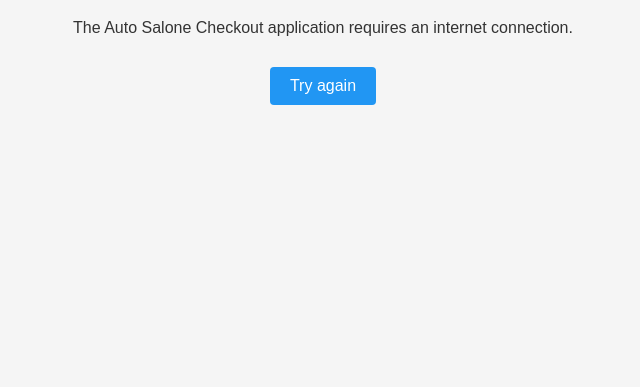
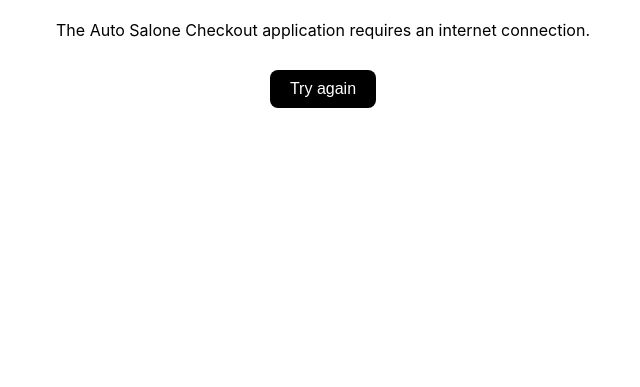
Before and after one commit to James-eds/auto-salone-checkout, a plain HTML site: page offline.html in a window 1280 px wide. Shown: the part 453-840 px from the top of the page, without its empty margins (317-957 px from the left). Drawn offline with Linux system fonts and the light colour scheme.

Commit message:
fix: update theme color and styling for offline page and iOS install prompt

```diff
--- a/offline.html
+++ b/offline.html
@@ -3,19 +3,20 @@
   <head>
     <meta charset="UTF-8" />
     <meta name="viewport" content="width=device-width, initial-scale=1.0" />
-    <meta name="theme-color" content="#2196F3" />
+    <meta name="theme-color" content="#000000" />
     <title>Auto Salone Checkout - Offline</title>
     <style>
       body {
-        font-family: Arial, sans-serif;
+        font-family: -apple-system, BlinkMacSystemFont, "Segoe UI", Roboto,
+          Helvetica, Arial, sans-serif;
         display: flex;
         flex-direction: column;
         align-items: center;
         justify-content: center;
         height: 100vh;
         margin: 0;
-        background-color: #f5f5f5;
-        color: #333;
+        background-color: #ffffff;
+        color: #000000;
         text-align: center;
         padding: 20px;
       }
@@ -31,15 +32,15 @@
       }
       button {
         padding: 10px 20px;
-        background-color: #2196f3;
+        background-color: #000000;
         color: white;
         border: none;
-        border-radius: 4px;
+        border-radius: 8px;
         cursor: pointer;
         font-size: 16px;
       }
       button:hover {
-        background-color: #0b7dda;
+        background-color: #333333;
       }
     </style>
   </head>
```
Also changed, not shown: app.js (+8 -6 lines).
